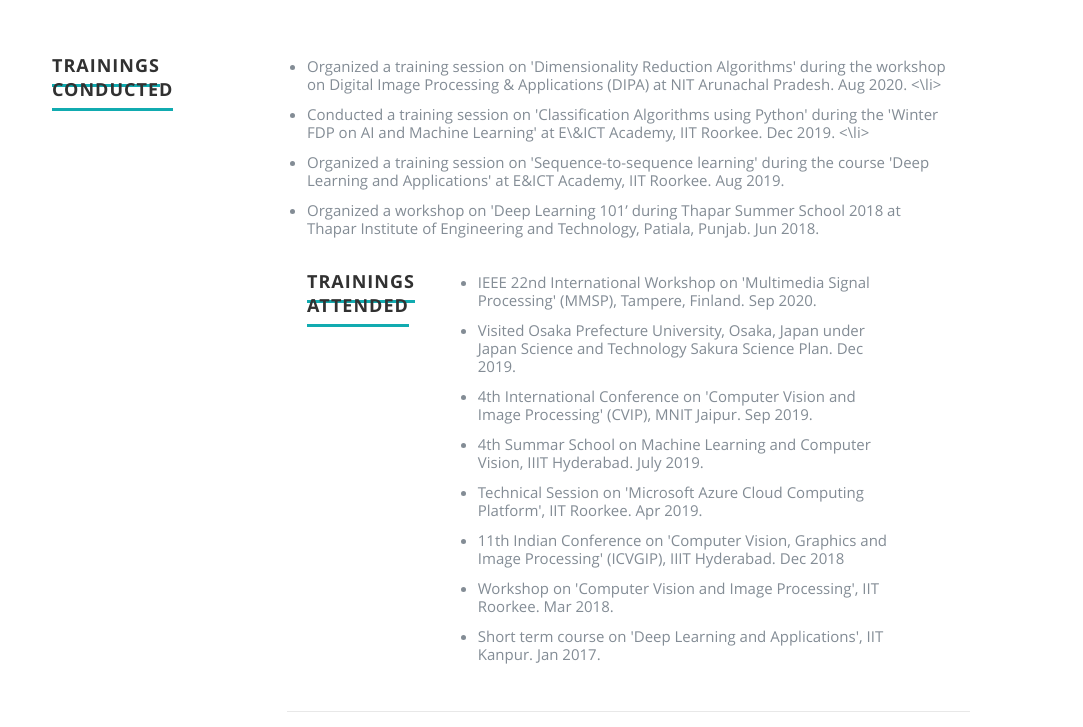
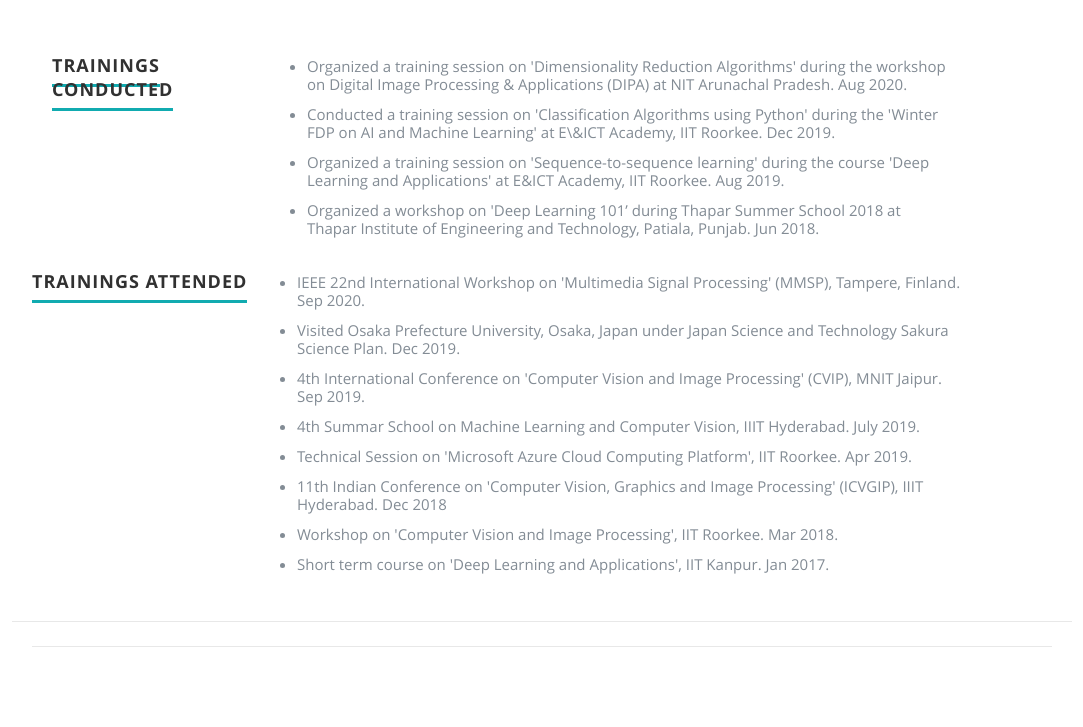
Before and after one commit to puneet-kr/puneet-kr.github.io, a plain HTML site: page index.html in a window 1280 px wide. Shown: the part 4053-4780 px from the top of the page, without its empty margins (98-1181 px from the left). Drawn offline with nearby package versions, Linux system fonts and the light colour scheme.

Commit message:
Update index.html

```diff
--- a/index.html
+++ b/index.html
@@ -439,10 +439,10 @@
 	 <ul style="list-style-type:disc;">
 		<li>
 		Organized a training session on 'Dimensionality Reduction Algorithms' during the workshop on Digital Image Processing & Applications (DIPA) at NIT Arunachal Pradesh. Aug 2020.
-		<\li>
+		</li>
 		<li>
 		Conducted a training session on 'Classification Algorithms using Python' during the 'Winter FDP on AI and Machine Learning' at E\&ICT Academy, IIT Roorkee. Dec 2019.
-		<\li>
+		</li>
 		<li>
 		Organized a training session on 'Sequence-to-sequence learning' during the course 'Deep Learning and Applications' at E&ICT Academy, IIT Roorkee. Aug 2019.
 		</li>
@@ -450,6 +450,7 @@
 		Organized a workshop on 'Deep Learning 101’ during Thapar Summer School 2018 at Thapar Institute of Engineering and Technology, Patiala, Punjab. Jun 2018.
 		</li>
 	 </ul>
+	</div>
       <!-- Trainings Attended ----------------------------------------------- -->
       <div class="row work">
 
@@ -474,7 +475,7 @@
 
 		 <li>Short term course on 'Deep Learning and Applications', IIT Kanpur. Jan 2017.</li>
 	 </ul>
-
+</div>
          </div> <!-- main-col end -->
       </div> <!-- End -->
 
```
